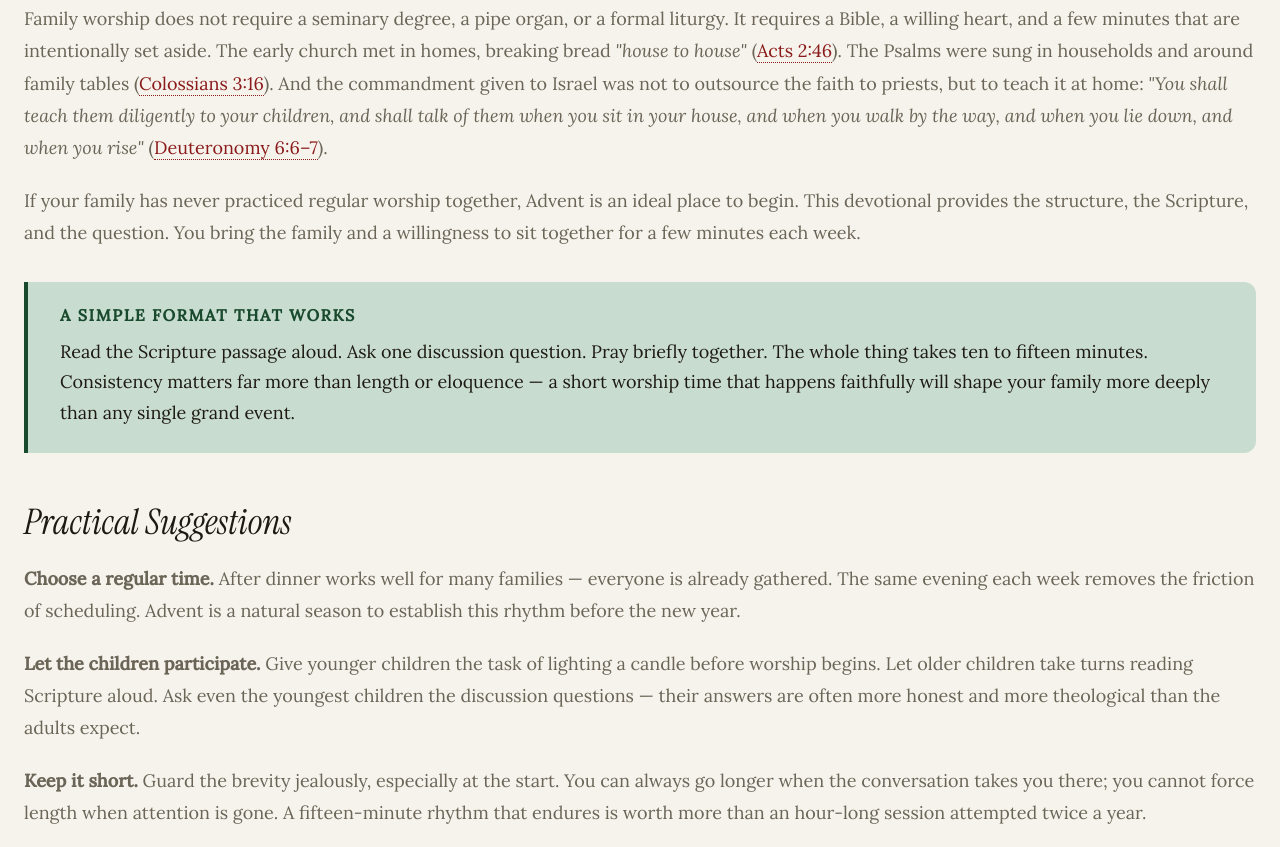
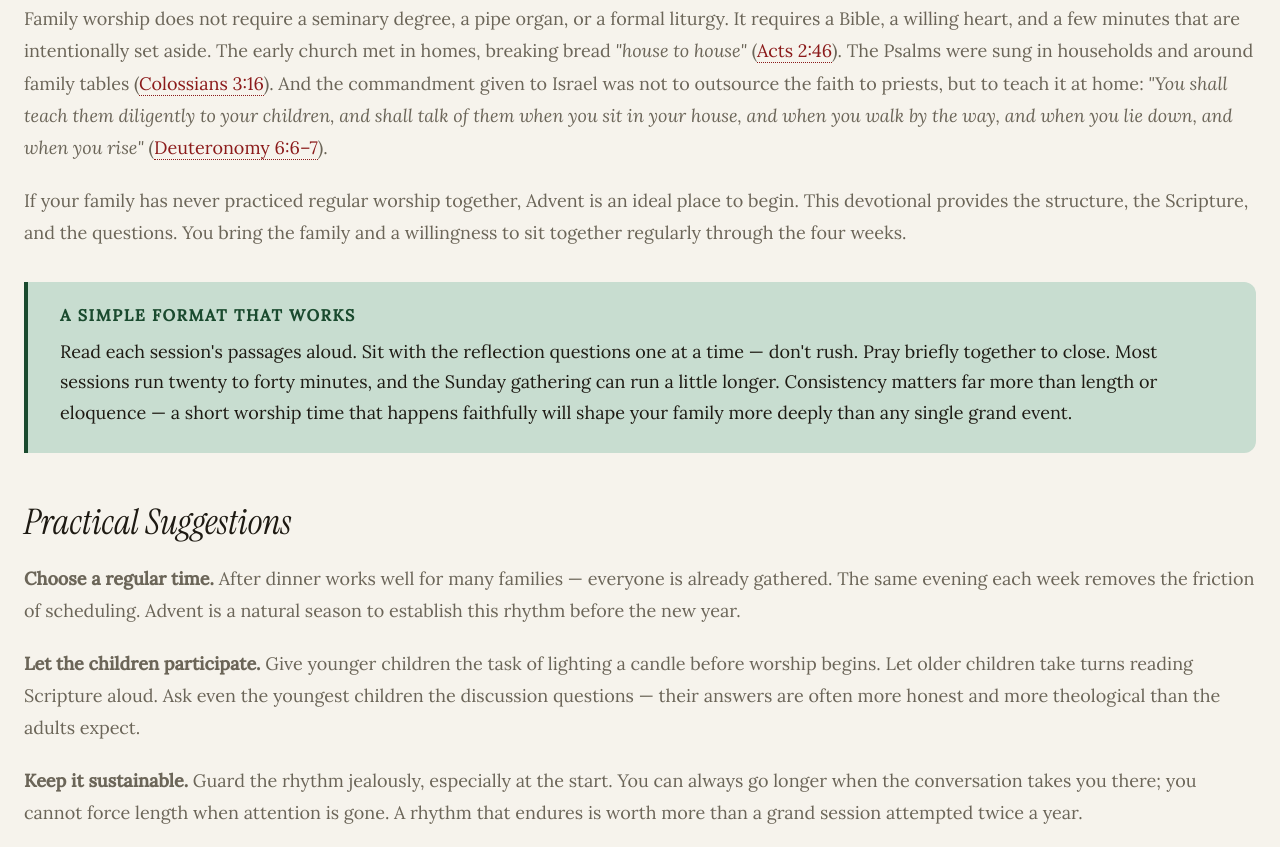
Before and after one commit to MartinGallagher-code/Christmas_tree_devotional, a website: page worship.html in a window 1280 px wide. Shown: the part 1096-1943 px from the top of the page. Drawn offline with Linux system fonts and the light colour scheme.

Commit message:
Update worship.html meta descriptions and content for clarity on family worship duration

```diff
--- a/worship.html
+++ b/worship.html
@@ -13,9 +13,9 @@
   <meta charset="UTF-8">
   <meta name="viewport" content="width=device-width, initial-scale=1.0">
   <title>Notes on Family Worship — Advent Christmas Tree Devotional</title>
-  <meta name="description" content="Practical guidance for beginning or deepening a family worship habit this Advent. Family worship can begin in fifteen minutes a day.">
+  <meta name="description" content="Practical guidance for beginning or deepening a family worship habit this Advent. Most sessions in this devotional run twenty to forty minutes — short readings followed by a relaxed family discussion.">
   <meta property="og:title" content="Notes on Family Worship">
-  <meta property="og:description" content="Practical guidance for beginning or deepening a family worship habit this Advent. Family worship can begin in fifteen minutes a day.">
+  <meta property="og:description" content="Practical guidance for beginning or deepening a family worship habit this Advent. Most sessions in this devotional run twenty to forty minutes.">
   <meta property="og:type" content="article">
   <meta property="og:image" content="images/worship-family.png">
 
@@ -67,7 +67,7 @@
         <p class="section-eyebrow">Before You Begin</p>
         <h1 class="page-banner-title">Notes on Family Worship</h1>
         <p class="page-banner-desc">
-          Family worship can be conducted in as little as fifteen minutes each day around your family table, in your living room, or even in a circle on the floor. If you have not already developed the habit of family worship, use this Advent season to begin.
+          Family worship can happen around your family table, in your living room, or in a circle on the floor. If you have not already developed the habit, use this Advent season to begin.
         </p>
       </div>
     </section>
@@ -90,12 +90,12 @@
           Family worship does not require a seminary degree, a pipe organ, or a formal liturgy. It requires a Bible, a willing heart, and a few minutes that are intentionally set aside. The early church met in homes, breaking bread <em>"house to house"</em> (<a class="ref" href="https://www.esv.org/Acts+2:46/" target="_blank" rel="noopener">Acts 2:46</a>). The Psalms were sung in households and around family tables (<a class="ref" href="https://www.esv.org/Colossians+3:16/" target="_blank" rel="noopener">Colossians 3:16</a>). And the commandment given to Israel was not to outsource the faith to priests, but to teach it at home: <em>"You shall teach them diligently to your children, and shall talk of them when you sit in your house, and when you walk by the way, and when you lie down, and when you rise"</em> (<a class="ref" href="https://www.esv.org/Deuteronomy+6:6-7/" target="_blank" rel="noopener">Deuteronomy 6:6–7</a>).
         </p>
         <p>
-          If your family has never practiced regular worship together, Advent is an ideal place to begin. This devotional provides the structure, the Scripture, and the question. You bring the family and a willingness to sit together for a few minutes each week.
+          If your family has never practiced regular worship together, Advent is an ideal place to begin. This devotional provides the structure, the Scripture, and the questions. You bring the family and a willingness to sit together regularly through the four weeks.
         </p>
 
         <div class="prep-box">
           <h3>A Simple Format That Works</h3>
-          <p>Read the Scripture passage aloud. Ask one discussion question. Pray briefly together. The whole thing takes ten to fifteen minutes. Consistency matters far more than length or eloquence — a short worship time that happens faithfully will shape your family more deeply than any single grand event.</p>
+          <p>Read each session's passages aloud. Sit with the reflection questions one at a time — don't rush. Pray briefly together to close. Most sessions run twenty to forty minutes, and the Sunday gathering can run a little longer. Consistency matters far more than length or eloquence — a short worship time that happens faithfully will shape your family more deeply than any single grand event.</p>
         </div>
 
         <h2>Practical Suggestions</h2>
@@ -106,7 +106,7 @@
           <strong>Let the children participate.</strong> Give younger children the task of lighting a candle before worship begins. Let older children take turns reading Scripture aloud. Ask even the youngest children the discussion questions — their answers are often more honest and more theological than the adults expect.
         </p>
         <p>
-          <strong>Keep it short.</strong> Guard the brevity jealously, especially at the start. You can always go longer when the conversation takes you there; you cannot force length when attention is gone. A fifteen-minute rhythm that endures is worth more than an hour-long session attempted twice a year.
+          <strong>Keep it sustainable.</strong> Guard the rhythm jealously, especially at the start. You can always go longer when the conversation takes you there; you cannot force length when attention is gone. A rhythm that endures is worth more than a grand session attempted twice a year.
         </p>
         <p>
           <strong>Don't wait until you feel ready.</strong> There is no right preparation. Open the Bible, read the passage, ask the question, pray. The Holy Spirit is sufficient to work through imperfect fathers and mothers who are willing to try. Remember Timothy, who knew the Scriptures <em>"from childhood"</em> because his mother and grandmother first taught him at home (<a class="ref" href="https://www.esv.org/2+Timothy+3:14-15/" target="_blank" rel="noopener">2 Timothy 3:14–15</a>).
```
